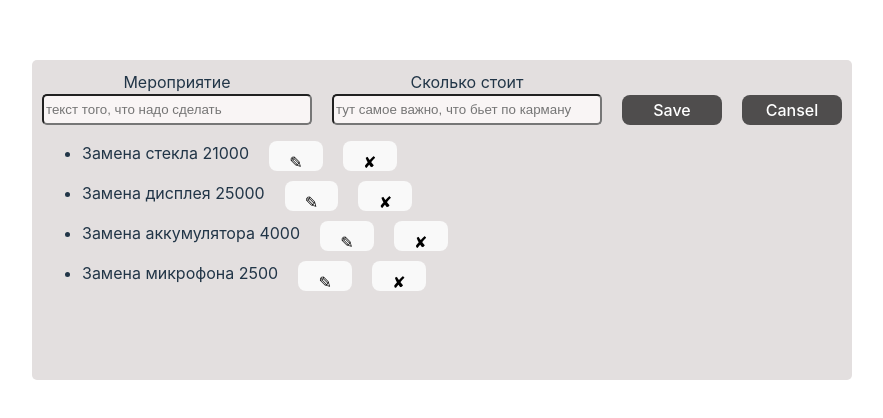
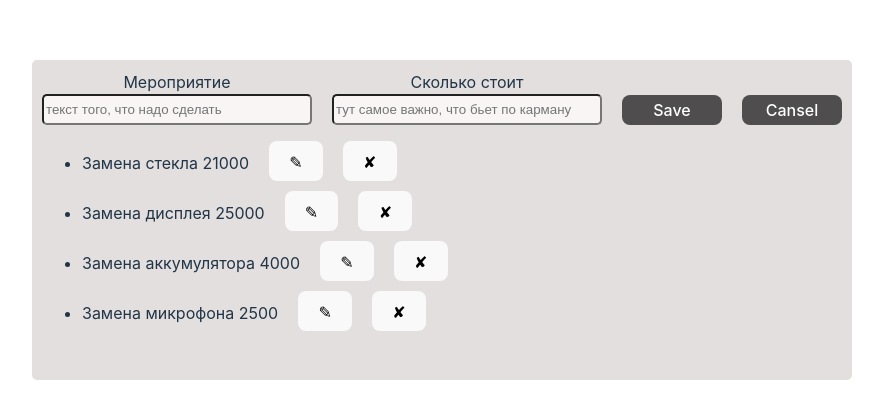
Before and after one commit to Zrazhevskii/r16_redux_editing, a React (Vite) app: page / in a window 1280 px wide. Shown: the part 180-598 px from the top of the page, without its empty margins (198-1081 px from the left). Built offline with nearby package versions, Linux system fonts and the light colour scheme.

Commit message:
исправление ошибок lint

```diff
--- a/src/App.jsx
+++ b/src/App.jsx
@@ -1,4 +1,4 @@
-import React, { useReducer } from 'react';
+import { useReducer } from 'react';
 import './App.css';
 import { Form } from './components/Form';
 import { data } from './data/data';
--- a/src/components/Form.jsx
+++ b/src/components/Form.jsx
@@ -1,4 +1,4 @@
-import React, { useState, useContext } from 'react';
+import { useState, useContext } from 'react';
 import { Items } from './Items';
 import '../style/Form.css';
 import Context from '../Context';
@@ -26,10 +26,12 @@ export const Form = () => {
 
     const handleClick = () => {
         if (formValue.id === '') {
-            return dispatch({ type: 'add', payload: { actionValue, priseValue } });
+            return dispatch({
+                type: 'add',
+                payload: { actionValue, priseValue },
+            });
         }
-        dispatch({type: 'update', payload: { id, actionValue, priseValue } })
-        // console.log(id)
+        dispatch({ type: 'update', payload: { id, actionValue, priseValue } });
     };
 
     const handleChangeForm = (e) => {
@@ -40,7 +42,6 @@ export const Form = () => {
     };
 
     const handleUpdateItem = (id, action, price) => {
-        // console.log(id)
         setForm({
             id: id,
             actionValue: action,
@@ -84,7 +85,7 @@ export const Form = () => {
                     <button className='btn cansel'>Cansel</button>
                 </div>
             </form>
-            <Items handleUpdateItem={handleUpdateItem}/>
+            <Items handleUpdateItem={handleUpdateItem} />
         </div>
     );
 };
--- a/src/components/Reducer.js
+++ b/src/components/Reducer.js
@@ -1,5 +1,3 @@
-// import { v4 us uuid} from 'uuid'
-
 export default function reducer(state, action) {
     switch (action.type) {
         case 'add': {
@@ -10,7 +8,7 @@ export default function reducer(state, action) {
                 {
                     id: crypto.randomUUID(),
                     action: text.actionValue,
-                    price: text.priseValue,
+                    price: parseInt(text.priseValue),
                 },
             ];
         }
@@ -32,7 +30,6 @@ export default function reducer(state, action) {
                       }
                     : elem
             );
-            // console.log(id, actionValue)
         }
     }
 }
--- a/src/data/data.js
+++ b/src/data/data.js
@@ -1,6 +1,6 @@
 export const data = [
     {
-        id:'1',
+        id: '1',
         action: 'Замена стекла',
         price: 21000,
     },
@@ -18,5 +18,5 @@ export const data = [
         id: '4',
         action: 'Замена микрофона',
         price: 2500,
-    }
-]
+    },
+];
--- a/src/style/Item.css
+++ b/src/style/Item.css
@@ -6,9 +6,13 @@
 
 .item-text {
     margin-right: 20px;
+    margin-top: 10px;
 }
 
-.btn-change, .btn-delet {
+.btn-change,
+.btn-delet {
     margin-right: 20px;
-    height: 30px;
+    height: 40px;
+    /* vertical-align: middle; */
+    top: 0;
 }
```
Also changed, not shown: src/components/Item.jsx (+16 -5 lines), src/components/Items.jsx (+6 -3 lines), src/App.css (indentation only).
